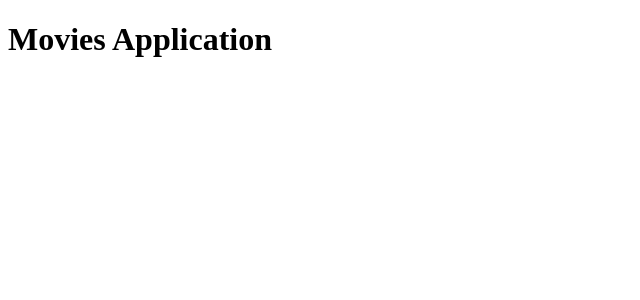
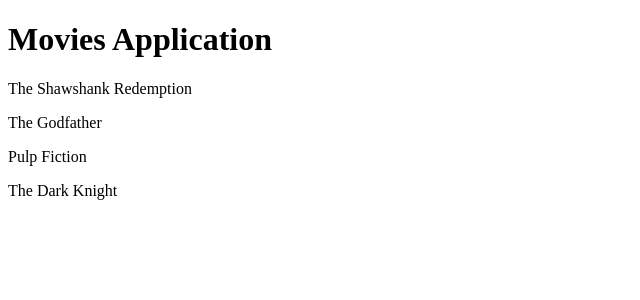
Before and after one commit to serhat-bca/ch2_mern_code, a React (Vite) app in the folder movies-json/: page / in a window 1280 px wide. Shown: the top 300 px of the page, without its empty margins (0-640 px from the left). Built offline with nearby package versions, Linux system fonts and the light colour scheme; data requests are answered from the project's data file.

Commit message:
push useeffect

```diff
--- a/movies-json/src/App.jsx
+++ b/movies-json/src/App.jsx
@@ -1,9 +1,23 @@
-import React from "react";
+import axios from "axios";
+import { useState, useEffect } from "react";
 
 const App = () => {
+  const [movies, setMovies] = useState([]);
+  // const moviesData = axios.get("http://localhost:3001/movies");
+  // console.log(moviesData);
+
+  useEffect(() => {
+    axios.get("http://localhost:3001/movies").then((res) => {
+      setMovies(res.data);
+    });
+  }, []);
+
   return (
     <div>
       <h1>Movies Application</h1>
+      {movies.map((m) => (
+        <p key={m.id}>{m.title}</p>
+      ))}
     </div>
   );
 };
```
